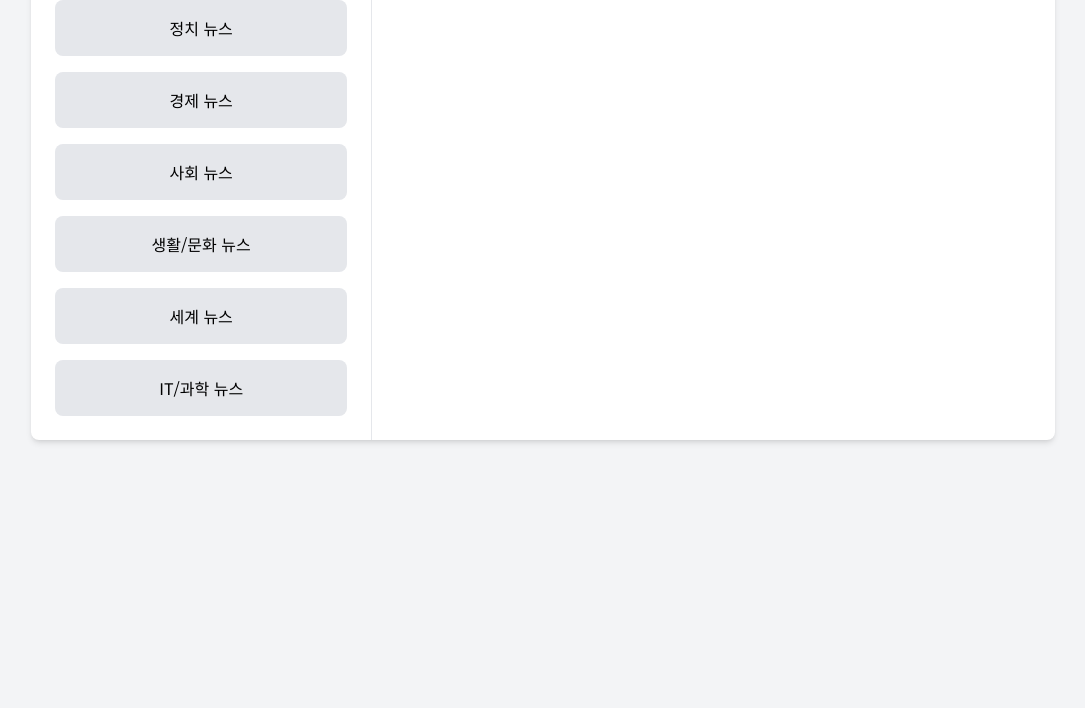
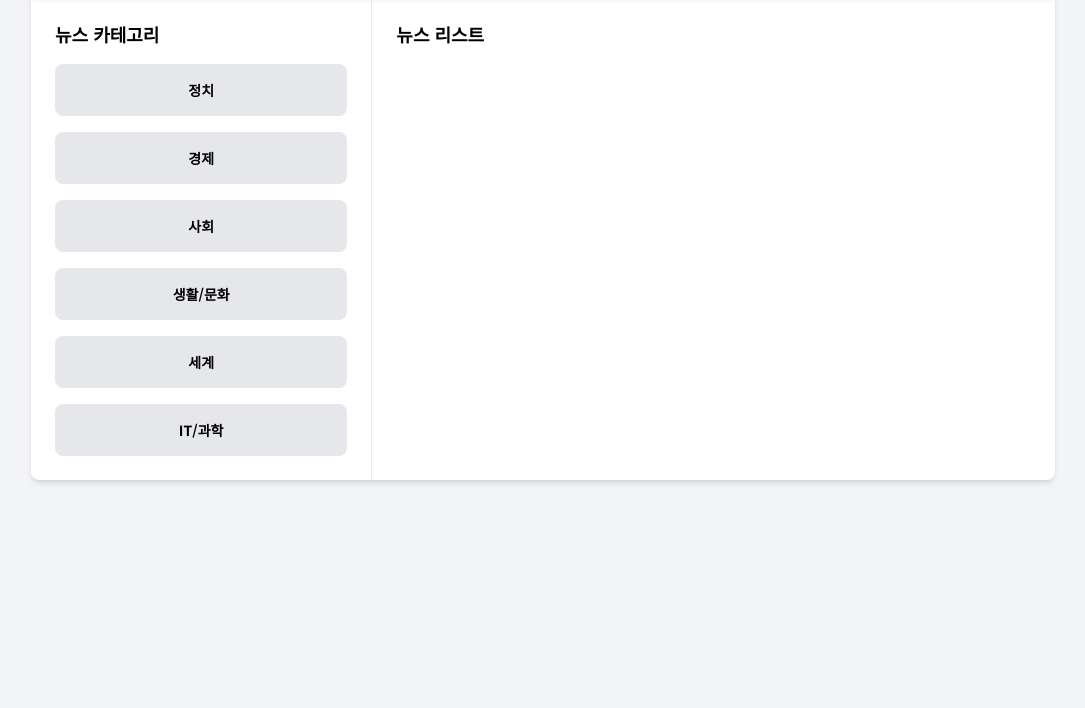
Before and after one commit to Jihwan0912/FB_PWA, a plain HTML site: page FB_deploy/public/index.html in a window 1280 px wide. Shown: the part 92-800 px from the top of the page, without its empty margins (97-1182 px from the left). Drawn offline with nearby package versions, Linux system fonts and the light colour scheme; no server answers.

Commit message:
Add files via upload

```diff
--- a/FB_deploy/public/app.js
+++ b/FB_deploy/public/app.js
@@ -37,13 +37,18 @@ async function fetchNews(category = null) {
         querySnapshot.forEach((doc) => {
             const news = doc.data();
 
+            // 데이터 확인 및 기본값 처리
+            const title = news.title || "";
+            const description = news.description || "";
+            const link = news.link || "#";
+
             // 뉴스 항목 생성
             const newsItem = document.createElement("li");
             newsItem.innerHTML = `
                 <div class="border-b pb-2 mb-2">
-                    <h3 class="font-bold text-lg">${news.title}</h3>
-                    <p class="text-sm text-gray-600">${news.description}</p>
-                    <a href="${news.link}" target="_blank" class="text-blue-500 hover:underline">기사 보기</a>
+                    <h3 class="font-bold text-lg">${title}</h3>
+                    <p class="text-sm text-gray-600">${description}</p>
+                    <a href="${link}" target="_blank" class="text-blue-500 hover:underline">기사 보기</a>
                 </div>
             `;
             newsContainer.appendChild(newsItem);
@@ -58,6 +63,19 @@ async function fetchNews(category = null) {
         newsContainer.innerHTML = "<p>데이터를 가져오는 중 오류가 발생했습니다.</p>";
     }
 }
+
+// 카테고리 버튼 클릭 이벤트 추가
+document.getElementById("category-buttons").addEventListener("click", (event) => {
+    const category = event.target.getAttribute("data-category");
+    if (category) {
+        fetchNews(category); // 선택한 카테고리의 뉴스 로드
+
+        // 뉴스 리스트 제목 업데이트
+        const categoryTitle = document.getElementById("news-category-title");
+        categoryTitle.textContent = `${category} 뉴스 리스트`;
+    }
+});
+
 
 // Firebase Cloud Messaging 초기화
 const messaging = firebase.messaging();
--- a/FB_deploy/public/index.html
+++ b/FB_deploy/public/index.html
@@ -3,7 +3,7 @@
 <head>
     <meta charset="UTF-8">
     <meta name="viewport" content="width=device-width, initial-scale=1.0">
-    <title>뉴스 크롤링 사이트</title>
+    <title>MZ-NEWS</title>
     <script src="https://cdn.tailwindcss.com"></script>
     <link href="https://fonts.googleapis.com/css2?family=Noto+Sans+KR:wght@400;700&display=swap" rel="stylesheet">
     <link rel="manifest" href="/manifest.json">
@@ -12,41 +12,62 @@
         body {
             font-family: 'Noto Sans KR', sans-serif;
         }
+
+        /* 버튼 영역 스크롤 커스터마이징 */
+        #category-buttons::-webkit-scrollbar {
+            height: 8px;
+        }
+
+        #category-buttons::-webkit-scrollbar-thumb {
+            background: #ccc;
+            border-radius: 4px;
+        }
+
+        #category-buttons::-webkit-scrollbar-track {
+            background: #f3f4f6;
+        }
+
+        #category-buttons {
+            overflow-x: auto; /* 가로 스크롤 가능 */
+            white-space: nowrap; /* 버튼들을 한 줄로 정렬 */
+            -ms-overflow-style: none; /* Internet Explorer에서 스크롤바 숨김 */
+            scrollbar-width: none; /* Firefox에서 스크롤바 숨김 */
+        }
+
+        #category-buttons::-webkit-scrollbar {
+            display: none; /* Chrome, Safari에서 스크롤바 숨김 */
+        }
     </style>
 </head>
 <body class="bg-gray-100 p-6">
-    <div class="max-w-5xl mx-auto bg-white rounded-lg shadow-md overflow-hidden flex flex-col md:flex-row">
-        <!-- 왼쪽: 버튼 영역 -->
+    <div class="max-w-5xl mx-auto bg-white rounded-lg shadow-md overflow-hidden flex flex-col">
+        <!-- 상단 헤더 -->
+        <header class="bg-white shadow-md p-4 flex justify-between items-center">
+            <h1 class="text-2xl font-bold">MZ - NEWS</h1>
+        </header>
+
+        <!-- 콘텐츠 -->
+        <div class="flex flex-col md:flex-row">
+            <!-- 왼쪽: 스크롤 가능한 카테고리 버튼 영역 -->
             <div class="w-full md:w-1/3 p-6 border-b md:border-b-0 md:border-r">
-            <h1 class="text-xl font-bold mb-4">뉴스 크롤링 사이트</h1>
-            <div class="space-y-4">
-                <button
-                    class="w-full bg-gray-200 p-4 rounded-lg hover:bg-gray-300"
-                    onclick="fetchNews('정치')">정치 뉴스</button>
-                <button
-                    class="w-full bg-gray-200 p-4 rounded-lg hover:bg-gray-300"
-                    onclick="fetchNews('경제')">경제 뉴스</button>
-                <button
-                    class="w-full bg-gray-200 p-4 rounded-lg hover:bg-gray-300"
-                    onclick="fetchNews('사회')">사회 뉴스</button>
-                <button
-                    class="w-full bg-gray-200 p-4 rounded-lg hover:bg-gray-300"
-                    onclick="fetchNews('생활/문화')">생활/문화 뉴스</button>
-                <button
-                    class="w-full bg-gray-200 p-4 rounded-lg hover:bg-gray-300"
-                    onclick="fetchNews('세계')">세계 뉴스</button>
-                <button
-                    class="w-full bg-gray-200 p-4 rounded-lg hover:bg-gray-300"
-                    onclick="fetchNews('IT/과학')">IT/과학 뉴스</button>
+                <h2 class="text-lg font-bold mb-4">뉴스 카테고리</h2>
+                <div id="category-buttons" class="flex gap-4 overflow-x-auto md:flex-col md:gap-4">
+                    <button class="flex-shrink-0 bg-gray-200 p-4 w-25 text-center text-sm font-semibold hover:bg-gray-300 rounded-lg" data-category="정치">정치</button>
+                    <button class="flex-shrink-0 bg-gray-200 p-4 w-25 text-center text-sm font-semibold hover:bg-gray-300 rounded-lg" data-category="경제">경제</button>
+                    <button class="flex-shrink-0 bg-gray-200 p-4 w-25 text-center text-sm font-semibold hover:bg-gray-300 rounded-lg" data-category="사회">사회</button>
+                    <button class="flex-shrink-0 bg-gray-200 p-4 w-25 text-center text-sm font-semibold hover:bg-gray-300 rounded-lg" data-category="생활/문화">생활/문화</button>
+                    <button class="flex-shrink-0 bg-gray-200 p-4 w-25 text-center text-sm font-semibold hover:bg-gray-300 rounded-lg" data-category="세계">세계</button>
+                    <button class="flex-shrink-0 bg-gray-200 p-4 w-25 text-center text-sm font-semibold hover:bg-gray-300 rounded-lg" data-category="IT/과학">IT/과학</button>
                 </div>
             </div>
 
             <!-- 오른쪽: 뉴스 리스트 영역 -->
             <div class="w-full md:w-2/3 p-6">
-            <h2 class="text-lg font-bold mb-4">뉴스 리스트</h2>
+                <h2 id="news-category-title" class="text-lg font-bold mb-4">뉴스 리스트</h2>
                 <ol id="news-list" class="list-decimal pl-5 space-y-4">
                     <!-- Firestore에서 가져온 뉴스가 여기에 표시됩니다 -->
                 </ol>
+            </div>
         </div>
     </div>
     <script src="https://www.gstatic.com/firebasejs/9.22.2/firebase-app-compat.js"></script>
@@ -54,6 +75,5 @@
     <script src="https://www.gstatic.com/firebasejs/9.22.2/firebase-messaging-compat.js"></script>
     <script src="https://www.gstatic.com/firebasejs/9.22.2/firebase-auth-compat.js"></script>
     <script src="app.js"></script>
-
 </body>
 </html>
```
Also changed, not shown: FB_deploy/public/firebase-messaging-sw.js (+5 -26 lines), FB_deploy/public/icons/icon-192x192.png, FB_deploy/public/icons/icon-512x512.png, FB_deploy/public/manifest.json. Lines whose indentation alone changed are shown as unchanged.
